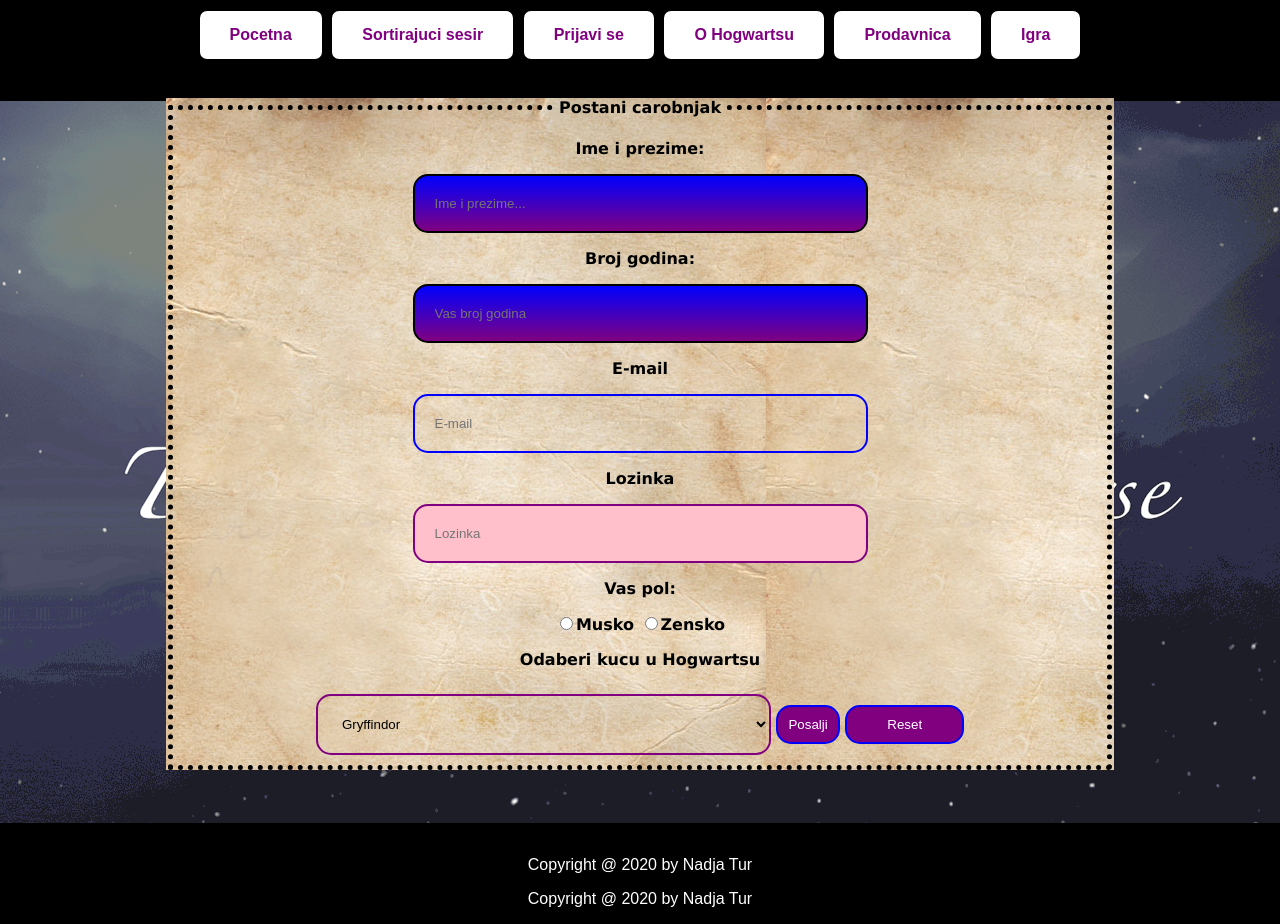
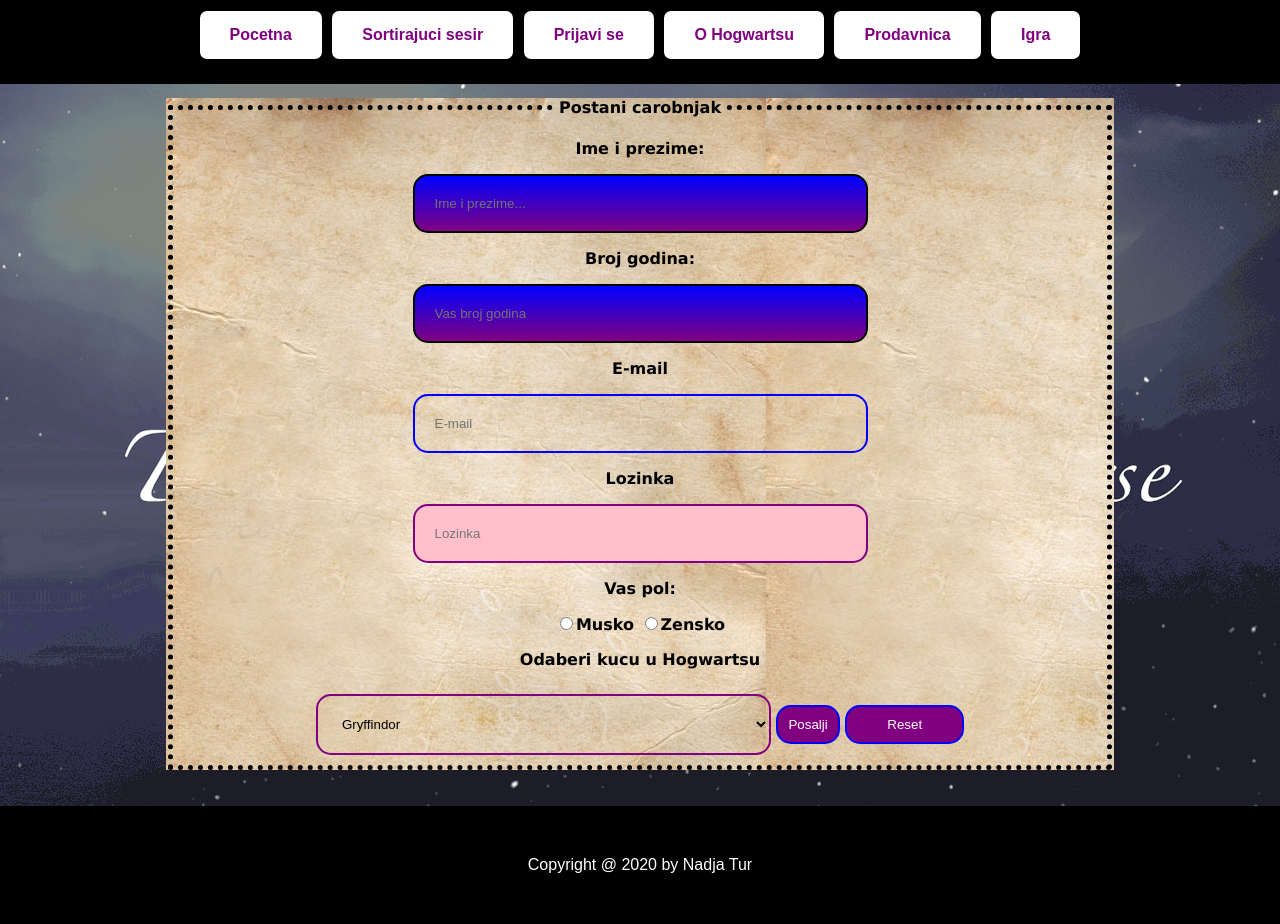
Before and after one commit to Nadjatur/HarryPotter-website, a plain HTML site: page forma.html in a window 1280 px wide. After the commit the page ends 890 px from the top, so only its background shows below. Drawn offline with Linux system fonts and the light colour scheme; a script that the page names is missing.

Commit message:
Update forma.html

```diff
--- a/forma.html
+++ b/forma.html
@@ -46,11 +46,11 @@
 			<input type="reset" value="Reset">
 		</fieldset>
 	</form>
-		<br><br><br><script type="text/javascript"> let headID = document.getElementsByTagName("head")[0]; let newCss = document.createElement('link'); newCss.rel = 'stylesheet'; newCss.type = 'text/css'; newCss.href = "https://botmake.io/embed/bot363910.css"; let newScript = document.createElement('script'); newScript.src = "https://botmake.io/embed/bot363910.js"; newScript.type = 'text/javascript'; headID.appendChild(newScript); headID.appendChild(newCss); </script>
-		<div class="p"><p>Copyright @ 2020 by Nadja Tur</p></div>
+		<br><br><br>
+
 </body>
 </html>
 
-	<div class="p"><p>Copyright @ 2020 by Nadja Tur</p></div>
+	<script type="text/javascript"> let headID = document.getElementsByTagName("head")[0]; let newCss = document.createElement('link'); newCss.rel = 'stylesheet'; newCss.type = 'text/css'; newCss.href = "https://botmake.io/embed/bot363910.css"; let newScript = document.createElement('script'); newScript.src = "https://botmake.io/embed/bot363910.js"; newScript.type = 'text/javascript'; headID.appendChild(newScript); headID.appendChild(newCss); </script><div class="p"><p>Copyright @ 2020 by Nadja Tur</p></div>
 </body>
 </html>
```
